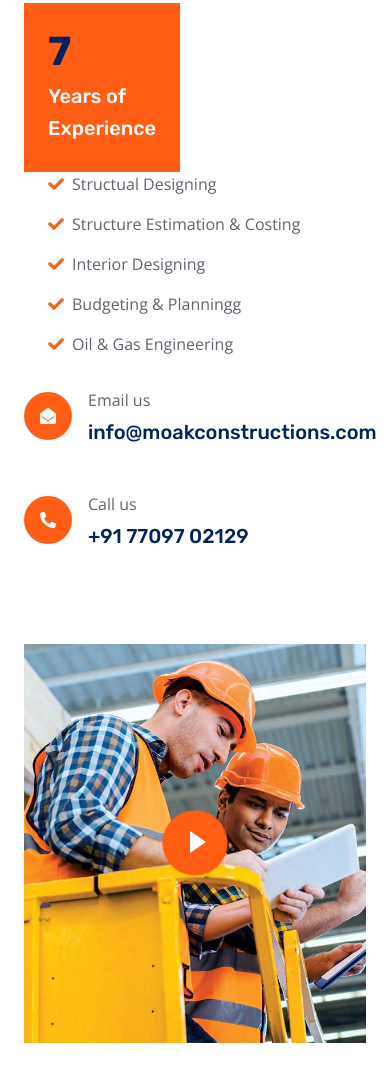
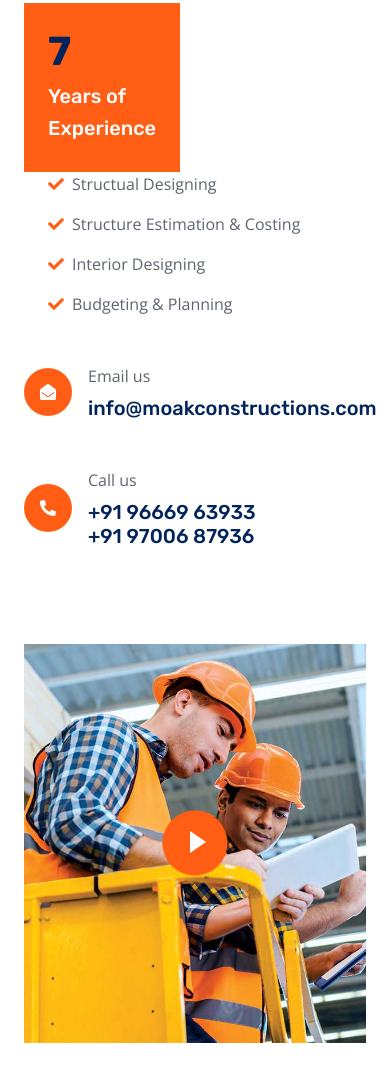
Before and after one commit to Work-Clients/moak-constructions, a plain HTML site: page index.html in a window 390 px wide. Shown: the part 656-1738 px from the top of the page. Drawn offline with nearby package versions, Linux system fonts and the light colour scheme.

Commit message:
Add new phone numbers.

```diff
--- a/index.html
+++ b/index.html
@@ -93,8 +93,7 @@
                             <p><i class="fa fa-check text-primary me-2"></i>Structual Designing</p>
                             <p><i class="fa fa-check text-primary me-2"></i>Structure Estimation & Costing</p>
                             <p><i class="fa fa-check text-primary me-2"></i>Interior Designing</p>
-                            <p><i class="fa fa-check text-primary me-2"></i>Budgeting & Planningg</p>
-                            <p class="mb-0"><i class="fa fa-check text-primary me-2"></i>Oil & Gas Engineering</p>
+                            <p><i class="fa fa-check text-primary me-2"></i>Budgeting & Planning</p>
                         </div>
                     </div>
                     <div class="row pt-2">
@@ -116,7 +115,8 @@
                                 </div>
                                 <div class="ms-3">
                                     <p class="mb-2">Call us</p>
-                                    <h5 class="mb-0">+91 77097 02129</h5>
+                                    <h5 class="mb-0">+91 96669 63933</h5>
+                                    <h5 class="mb-0">+91 97006 87936</h5>
                                 </div>
                             </div>
                         </div>
```
